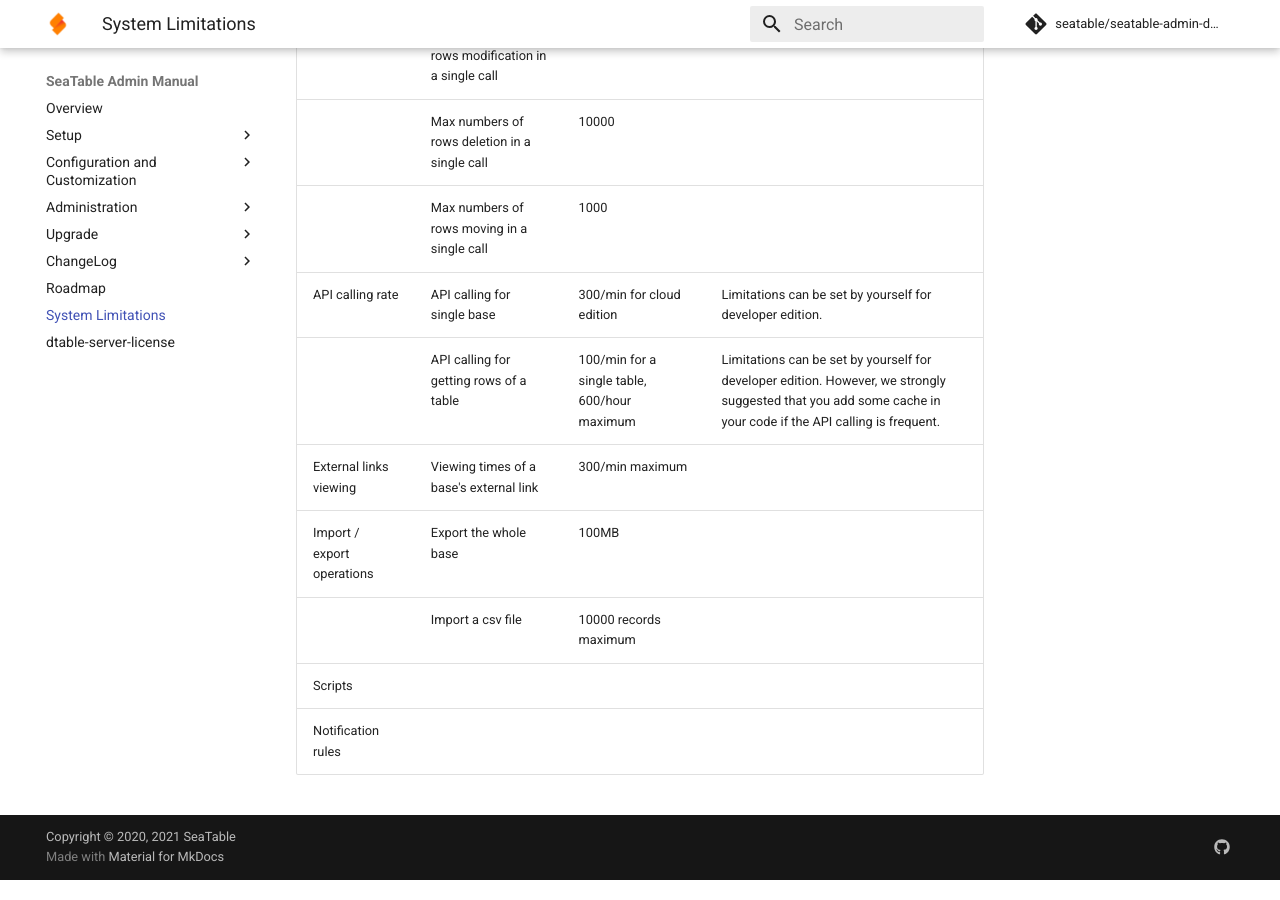
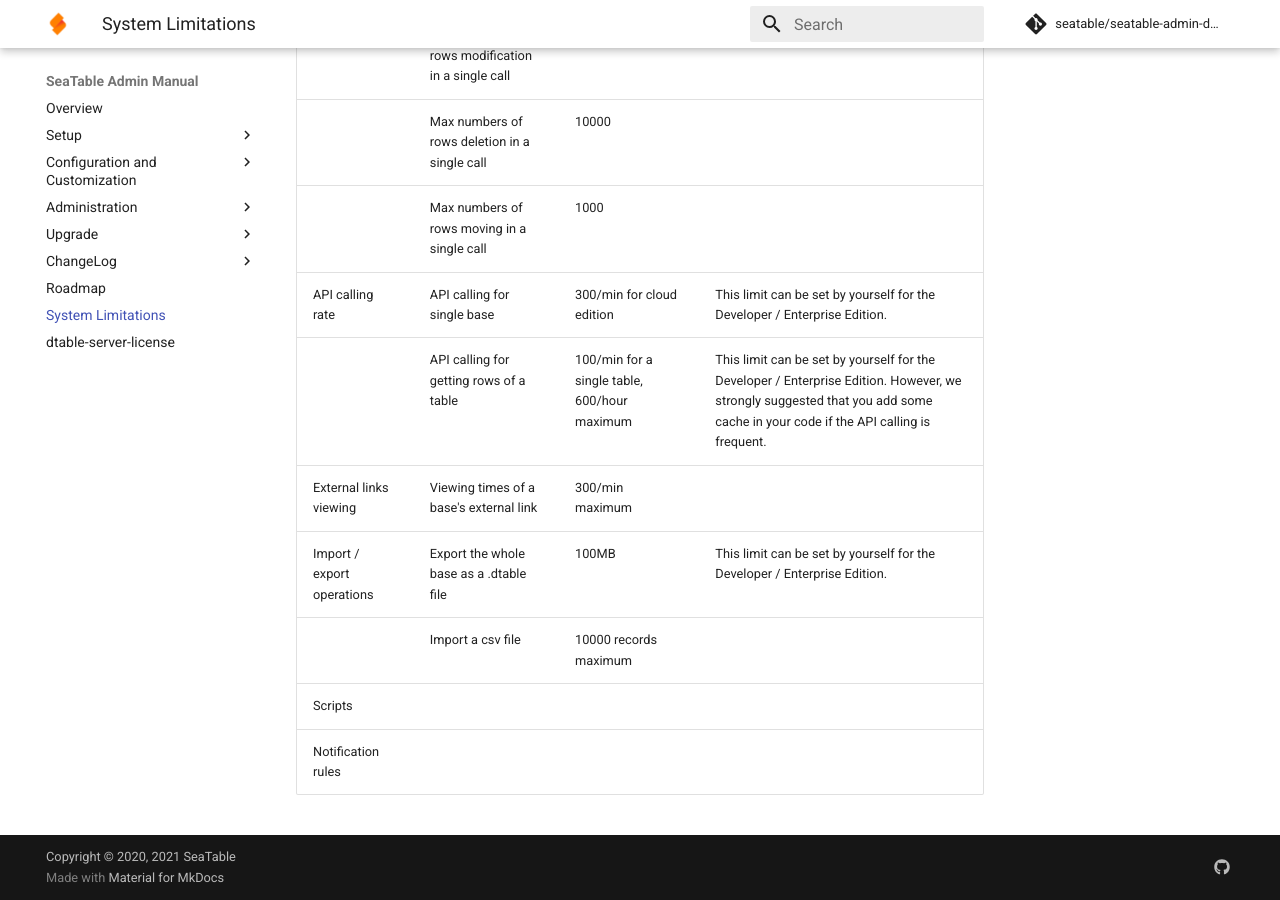
Before and after one commit to seatable/seatable-admin-docs, an MkDocs documentation site: the page built from manual/limitations/system_limitations.md, in a window 1280 px wide and 900 px high, scrolled down 522 px. Built offline with MkDocs 1.6.1 and Material for MkDocs 9.7.7, drawn with Linux system fonts in a browser that asks for light colours; comment, search, counter and statistics services are not loaded.

Commit message:
Update system_limitations.md
Add the entry "This limit can be set by yourself..." for the base export as it's configurable since 2.4.5.

```diff
--- a/manual/limitations/system_limitations.md
+++ b/manual/limitations/system_limitations.md
@@ -10,10 +10,10 @@
 |                            | Max number of rows modification in a single call | 1000                                          |                                                              |
 |                            | Max numbers of rows deletion in a single call     | 10000                                         |                                                              |
 |                            | Max numbers of rows moving in a single call       | 1000                                          |                                                              |
-| API calling rate          | API calling for single base              | 300/min for cloud edition                     | Limitations can be set by yourself for developer edition.    |
-|                            | API calling for getting rows of a table | 100/min for a single table,  600/hour maximum | Limitations can be set by yourself for developer edition. However, we strongly suggested that you add some cache in your code if the API calling is frequent. |
+| API calling rate          | API calling for single base              | 300/min for cloud edition                     | This limit can be set by yourself for the Developer / Enterprise Edition.    |
+|                            | API calling for getting rows of a table | 100/min for a single table,  600/hour maximum | This limit can be set by yourself for the Developer / Enterprise Edition. However, we strongly suggested that you add some cache in your code if the API calling is frequent. |
 | External links viewing     | Viewing times of a base's external link  | 300/min maximum                               |                                                              |
-| Import / export operations | Export the whole base                    | 100MB                                         |                                                              |
+| Import / export operations | Export the whole base as a .dtable file  | 100MB                                         | This limit can be set by yourself for the Developer / Enterprise Edition.          |
 |                            | Import a csv file                        | 10000 records maximum                         |                                                              |
 | Scripts                    |                                          |                                               |                                                              |
 | Notification rules         |                                          |                                               |                                                              |
```
